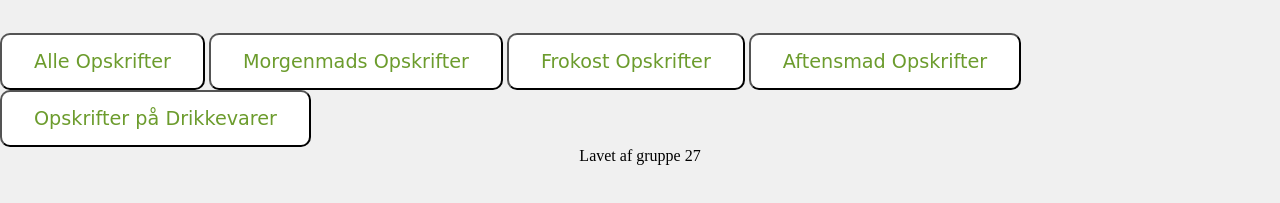
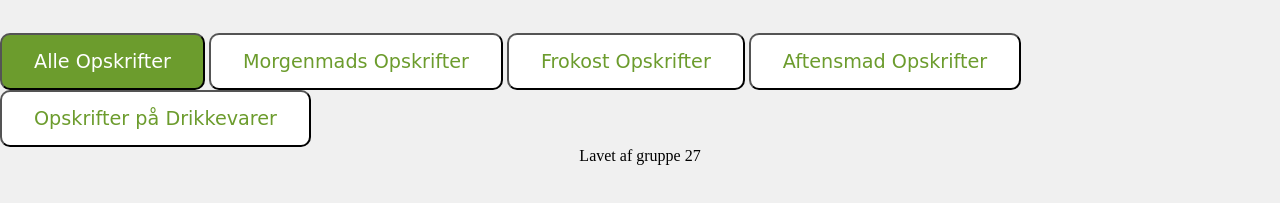
Before and after one commit to JuicyBenjamin/veganly, a plain HTML site: page opskrifter.html in a window 1280 px wide. Both pictures are taken after a click on the button "Alle Opskrifter". Shown: the part 155-358 px from the top of the page. Drawn offline with Linux system fonts and the light colour scheme; no server answers.

Commit message:
valgt class tilf'jet

```diff
--- a/opskrifter.html
+++ b/opskrifter.html
@@ -21,7 +21,7 @@
       </ul>
     </header>
     <div>
-      <button data-kategori="alle">Alle Opskrifter</button>
+      <button data-kategori="alle" class="valgt">Alle Opskrifter</button>
       <button data-kategori="morgenmad">Morgenmads Opskrifter</button>
       <button data-kategori="frokost">Frokost Opskrifter</button>
       <button data-kategori="aftensmad">Aftensmad Opskrifter</button>
--- a/script.js
+++ b/script.js
@@ -21,7 +21,8 @@ function start() {
 //Funktionen filtrerMad er vores filter, som der tager fat i dataset fra HTML samt kategori fra vores database.
 function filtrerMad() {
   filter = this.dataset.kategori;
-
+  document.querySelector(".valgt").classList.remove("valgt");
+  this.classList.add("valgt");
   visMad();
 }
 
--- a/style.css
+++ b/style.css
@@ -152,3 +152,8 @@ button:hover {
   color: white;
   cursor: pointer;
 }
+
+.valgt {
+  background-color: #6c9c2d;
+  color: white;
+}
```
